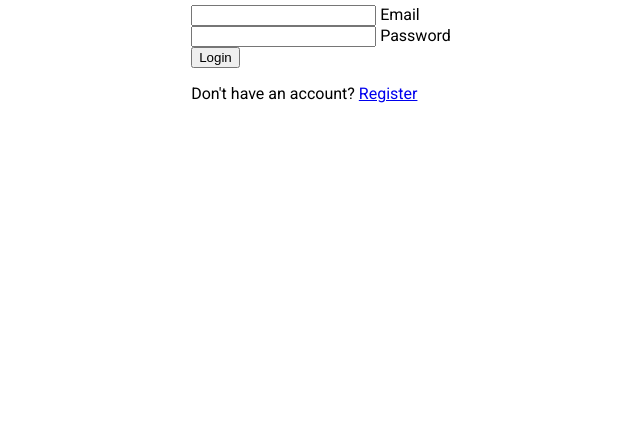
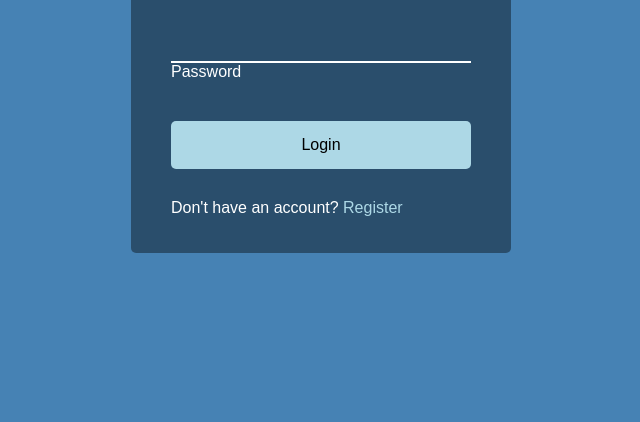
Before and after one commit to shirazhashmi/Form-Wave-Animation, a plain HTML site: page index.html in a window 1280 px wide. Shown: the part 378-800 px from the top of the page, without its empty margins (319-959 px from the left). Drawn offline with Linux system fonts and the light colour scheme; a web font is replaced by a local one.

Commit message:
css updated

```diff
--- a/style.css
+++ b/style.css
@@ -1,11 +1,13 @@
-@import url('https://fonts.googleapis.com/css2?family=Roboto:wght@400;700&display=swap');
+@import url('https://fonts.googleapis.com/css?family=Muli&display=swap');
 
 * {
   box-sizing: border-box;
 }
 
 body {
-  font-family: 'Roboto', sans-serif;
+  background-color: steelblue;
+  color: #fff;
+  font-family: 'Muli', sans-serif;
   display: flex;
   flex-direction: column;
   align-items: center;
@@ -14,3 +16,65 @@ body {
   overflow: hidden;
   margin: 0;
 }
+
+.container {
+  background-color: rgba(0, 0, 0, 0.4);
+  padding: 20px 40px;
+  border-radius: 5px;
+}
+
+.container h1 {
+  text-align: center;
+  margin-bottom: 30px;
+}
+
+.container a {
+  text-decoration: none;
+  color: lightblue;
+}
+
+.btn {
+  cursor: pointer;
+  display: inline-block;
+  width: 100%;
+  background: lightblue;
+  padding: 15px;
+  font-family: inherit;
+  font-size: 16px;
+  border: 0;
+  border-radius: 5px;
+}
+
+.btn:focus {
+  outline: 0;
+}
+
+.btn:active {
+  transform: scale(0.98);
+}
+
+.text {
+  margin-top: 30px;
+}
+
+.form-control {
+  position: relative;
+  margin: 20px 0 40px;
+  width: 300px;
+}
+
+.form-control input {
+  background-color: transparent;
+  border: 0;
+  border-bottom: 2px #fff solid;
+  display: block;
+  width: 100%;
+  padding: 15px 0;
+  font-size: 18px;
+  color: #fff;
+}
+
+.form-control input:focus,
+.form-control input:valid {
+  outline: 0;
+}
```
